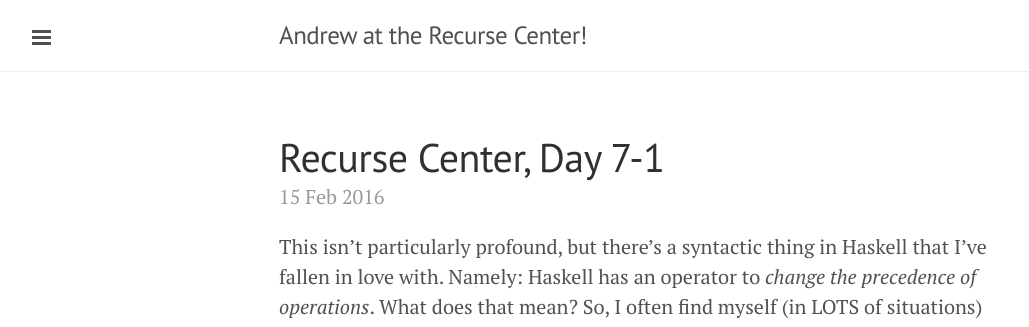
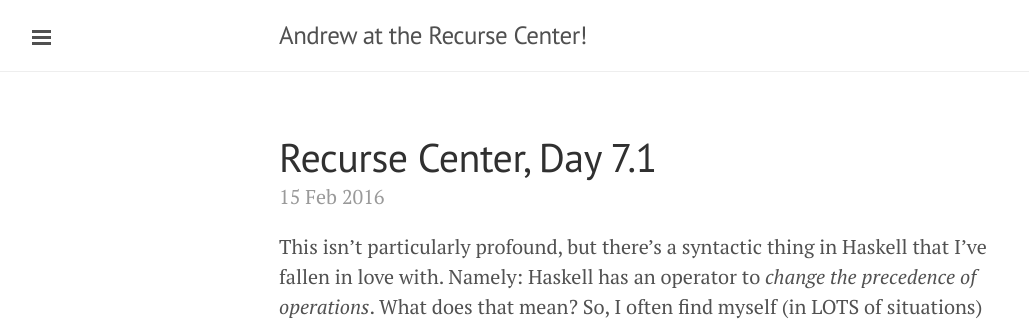
Before and after one commit to amalex5/amalex5.github.io, a Jekyll site: the page built from _posts/2016-02-15-recurse-center-day-7-1.markdown, in a window 1280 px wide. Shown: the top 327 px of the page, without its empty margins (1-1030 px from the left). Built offline with Jekyll 4.4.1, drawn with Linux system fonts in a browser that asks for light colours.

```diff
--- a/_posts/2016-02-15-recurse-center-day-7-1.markdown
+++ b/_posts/2016-02-15-recurse-center-day-7-1.markdown
@@ -1,6 +1,6 @@
 ---
 published: true
-title: Recurse Center, Day 7-1
+title: Recurse Center, Day 7.1
 layout: post
 ---
 This isn't particularly profound, but there's a syntactic thing in Haskell that I've fallen in love with. Namely: Haskell has an operator to *change the precedence of operations*. What does that mean? So, I often find myself (in LOTS of situations) trying to type into a calculator something like
```
